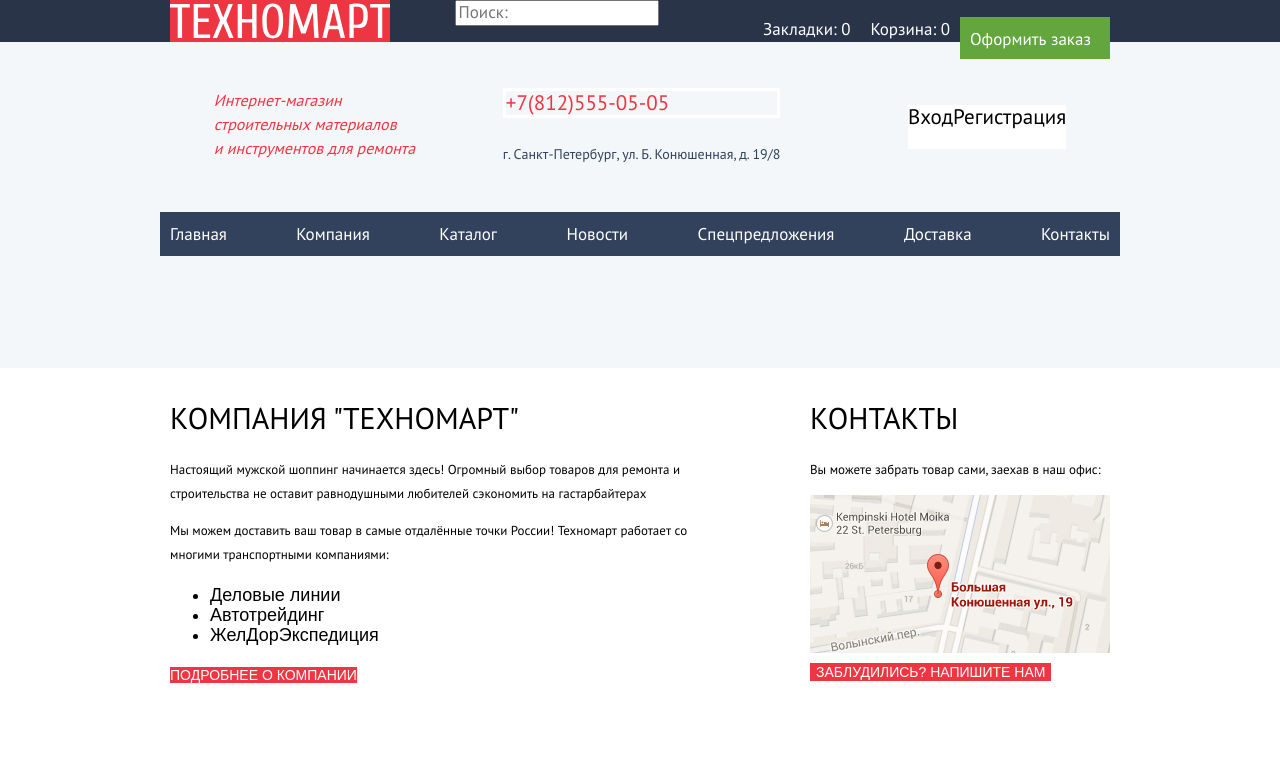
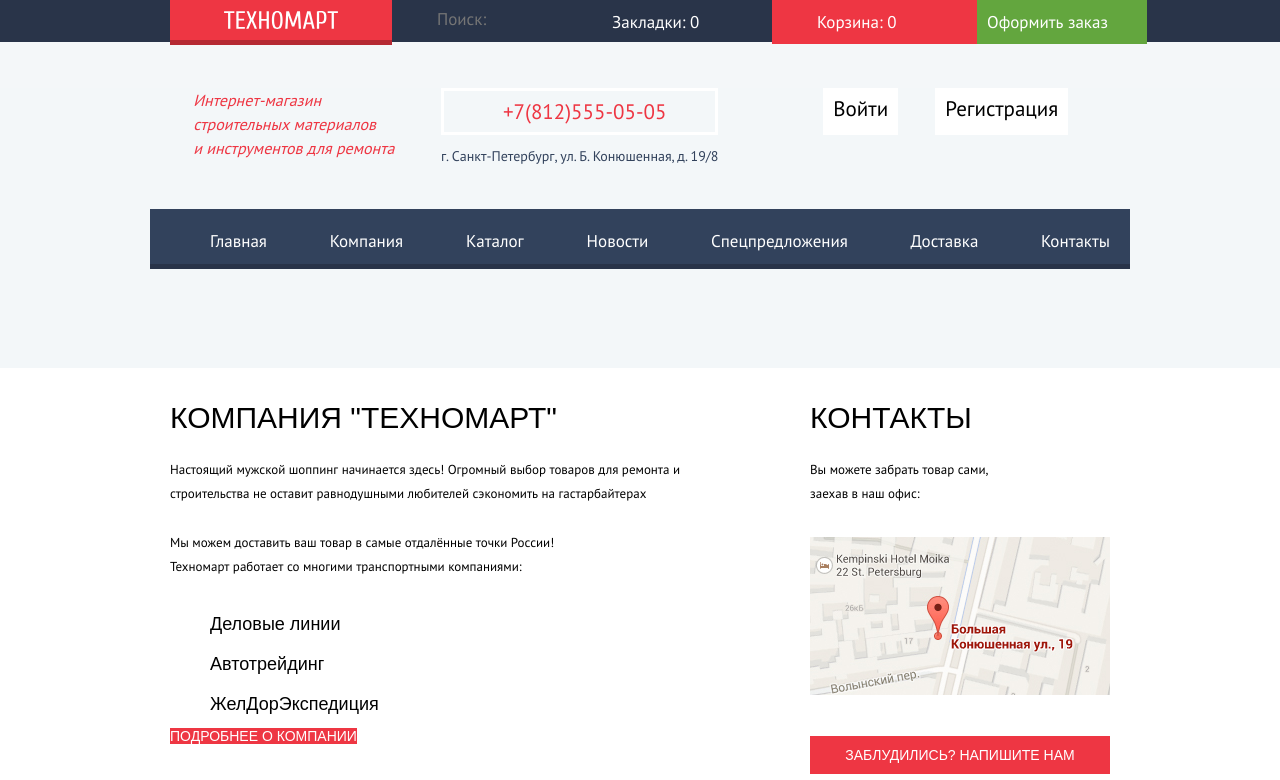
Before and after one commit to DariaBabak/680401-technomart-24, a plain HTML site: page index.html in a window 1280 px wide. Shown: the top 780 px of the page. Drawn offline with Linux system fonts and the light colour scheme; a web font is replaced by a local one.

Commit message:
Исправления 6

```diff
--- a/css/style.css
+++ b/css/style.css
@@ -36,42 +36,61 @@ a {
 }
 .header-top {
   display: flex;
-  justify-content: space-between;
-}
-.main-header-logo {
-  width: 220px;
-  height: 42px;
-  margin-bottom: auto;
-  margin-right: 10px;
-  display: flex;
 }
 .logo {
-width: 220px;
-height: 42px;
+  background-color: #ee3643;
+  width: 200px;
+  padding: 11px;
+  border-bottom: solid 5px #b52933;
+  margin: 0;
+  display: block;
 }
-.header-top a:hover {
-  background-color: #212a3a;
+.main-logo:hover {
+  background-color: #ca2c37;
+  border-bottom: solid 5px #9a212a;
 }
-.header-top a:focus {
+.main-logo:focus {
+  background-color: #ee3643;
+  border-bottom: solid 5px #b52933;
+}
+.main-logo:active {
+  background-color: #ba2732;
+  border-bottom: solid 5px #8e1e26;
+}
+.search input {
+  font-size: 17px;
+  line-height: 18px;
+  color: #ffffff;
   background-color: #293449;
+  border: none;
+  padding: 10px;
+  width: 100px;
+  margin: 0;
+  margin-left: 35px;
 }
 .purchases {
   display: flex;
-  height: 42px;
+  margin: 0;
+  justify-content: space-between;
 }
 .purchases a {
-  margin: 10px;
+  width: 150px;
+  padding: 10px 10px 10px 45px;
+  display: block;
 }
-.purchases:first-child {
-  width: 125px;
+.purchases a:hover {
+  background-color: #212a3a;
 }
-.purchases:nth-child(2n) {
-  width: 150px;
+.purchases a:focus {
+  background-color: #293449;
 }
-.order {
+.purchases a:active {
+  background-color: #161d29;
+}
+.order a {
   background-color: #63a63e;
   width: 150px;
-  display: flex;
+  padding: 10px;
 }
 .order a:hover {
   background-color: #5fbb2d;
@@ -79,11 +98,13 @@ height: 42px;
 .order a:focus {
   background-color: #63a63e;
 }
+.order a:active {
+  background-color: #518534;
+}
 .header-wrapper {
   width: 100%;
   height: 280px;
   background-color: #f3f7f9;
-
 }
 .header-center {
   display: flex;
@@ -97,14 +118,20 @@ height: 42px;
 }
 .header-address {
   font-size: 14px;
+  line-height: 14px;
   font-style: normal;
   display: flex;
   flex-direction: column;
+  margin: 0;
 }
 .header-phone {
   font-size: 21px;
+  line-height: 21px;
+  text-align: center;
   color: #ee3643;
   border: solid #ffffff;
+  padding: 10px 10px 10px 20px;
+  margin: 0;
 }
 .button {
   font-size: 14px;
@@ -115,6 +142,9 @@ height: 42px;
 .user-navigation {
   display: flex;
   justify-content: space-around;
+  width: 282px;
+  height: 47px;
+  margin: 0;
 }
 .user-navigation li {
   display: flex;
@@ -122,28 +152,45 @@ height: 42px;
 }
  .user-navigation .white-button {
   font-size: 21px;
+  line-height: 21px;
+  text-align: center;
   color: #000000;
   background-color: #ffffff;
   text-transform: none;
+  padding: 10px;
 }
 .user-navigation a:hover {
   color: #ee3643;
 }
+.user-navigation a:active {
+  color: #cacaca;
+}
 .navigation {
   background-color: #32425c;
   display: flex;
-  padding: 10px;
   justify-content: space-between;
+  height: 55px;
+  border-bottom: solid 5px #293449;
+}
+.navigation a {
+  padding: 20px;
+  display: block;
 }
 .navigation a:hover {
   background-color: #293449;
+}
+.navigation a:focus {
+  background-color: #293449;
+}
+.navigation a:active {
+  color: #a8abaf;
+  background-color: #1d2739;
 }
 .container {
   display: flex;
   padding: 10px;
   justify-content: space-between;
-  margin-bottom: 85px;
-  }
+  margin-bottom: 76px;
 }
 .container ul {
   list-style: none;
@@ -161,7 +208,14 @@ height: 42px;
 .contacts {
   width: 300px;
 }
+.company p {
+  margin-bottom: 25px;
+}
+.contacts p {
+  margin-bottom: 31px;
+}
 .caption {
+  font-family: "Cuprum", Arial, sans-serif;
   font-size: 30px;
   line-height: 30px;
   font-weight:400;
@@ -170,7 +224,18 @@ height: 42px;
 .transport {
   font-family: "Cuprum", Arial, sans-serif;
   font-size: 18px;
-  line-height: 20px;
+  line-height: 40px;
+  margin: 0;
+}
+.map-img {
+  margin-bottom: 33px;
+}
+.contacts .red-button {
+  height: 38px;
+  width: 300px;
+}
+.company .red-button {
+  height: 38px;
 }
 .red-button {
   font-family: "Cuprum", Arial, sans-serif;
@@ -205,19 +270,23 @@ height: 42px;
 .footer-center,
 .feedback {
   display: flex;
+  justify-content: space-between;
 }
 .sections {
   display: flex;
   justify-content: space-between;
 }
-.sections li {
-  display: flex;
-  flex-direction: column;
-  justify-content: space-between;
+.sections a {
+  width: 110px;
+  padding: 10px;
 }
 .goods {
   display: flex;
   justify-content: space-between;
+}
+.goods a {
+  width: 110px;
+  padding: 10px;
 }
 .feedback {
   font-size: 16px;
@@ -311,7 +380,6 @@ height: 42px;
 .green-border-button:hover {
   border: solid #32425c;
 }
-.logo,
 .cart {
   background-color: #ee3643;
 }
--- a/index.html
+++ b/index.html
@@ -12,18 +12,18 @@
       <nav class="main-navigation">
         <div class="header-top-wrapper">
           <div class="header-top center">
-            <a class="main-header-logo">
+            <a class="main-logo">
               <img class="logo" src="img/logo-technomart.svg" width="110" height="18" alt="Техномарт">
             </a>
             <form action="https://echo.htmlacademy.ru" method="get" class="search">
-              <input type="search"  name="search" placeholder="Поиск:">
+              <input class="search" type="search"  name="search" placeholder="Поиск:">
             </form>
             <ul class="purchases">
               <li>
                 <a href="#">Закладки: 0</a>
               </li>
               <li>
-                <a href="#">Корзина: 0</a>
+                <a class="cart" href="#">Корзина: 0</a>
               </li>
               <li class="order">
                 <a href="#">Оформить заказ</a>
@@ -40,13 +40,13 @@
             </address>
             <ul class="user-navigation">
               <li>
-                <a class="button white-button" href="#">Вход</a>
+                <a class="button white-button" href="#">Войти</a>
               </li>
               <li>
                 <a class="button white-button" href="#">Регистрация</a>
               </li>
             </ul>
-          </div/>
+          </div>
           <ul class="navigation center">
             <li class="navigation-current">
               <a href="#">Главная</a>
@@ -78,7 +78,7 @@
       <section class="company">
         <h2 class="caption">Компания "Техномарт"</h2>
         <p>Настоящий мужской шоппинг начинается здесь! Огромный выбор товаров для ремонта и строительства не оставит равнодушными любителей сэкономить на гастарбайтерах<p>
-        <p>Мы можем доставить ваш товар в самые отдалённые точки России! Техномарт работает со многими транспортными компаниями:</p>
+        <p>Мы можем доставить ваш товар в самые отдалённые точки России!<br>Техномарт работает со многими транспортными компаниями:</p>
         <ul class="transport">
           <li>Деловые линии</li>
           <li>Автотрейдинг</li>
@@ -88,8 +88,8 @@
       </section>
       <section class="contacts">
         <h2 class="caption">Контакты</h2>
-        <p>Вы можете забрать товар сами, заехав в наш офис:</p>
-        <img src="img/map.jpg" alt="Большая Конюшенная, 19">
+        <p>Вы можете забрать товар сами,<br>заехав в наш офис:</p>
+        <img class="map-img" src="img/map.jpg" alt="Большая Конюшенная, 19">
         <button class="button red-button" type="button">ЗАБЛУДИЛИСЬ? НАПИШИТЕ НАМ</button>
       </section>
     </main>
@@ -97,7 +97,7 @@
       <nav class="main-footer-navigation">
         <div class="footer-wrapper">
           <div class="footer-top center">
-            <a class="main-footer-logo">
+            <a class="main-logo">
               <img class="logo" src="img/logo-technomart.svg" width="138" height="23" alt="Техномарт">
             </a>
             <ul class="sections">
```
Also changed, not shown: catalog.html (+20 -8 lines).
